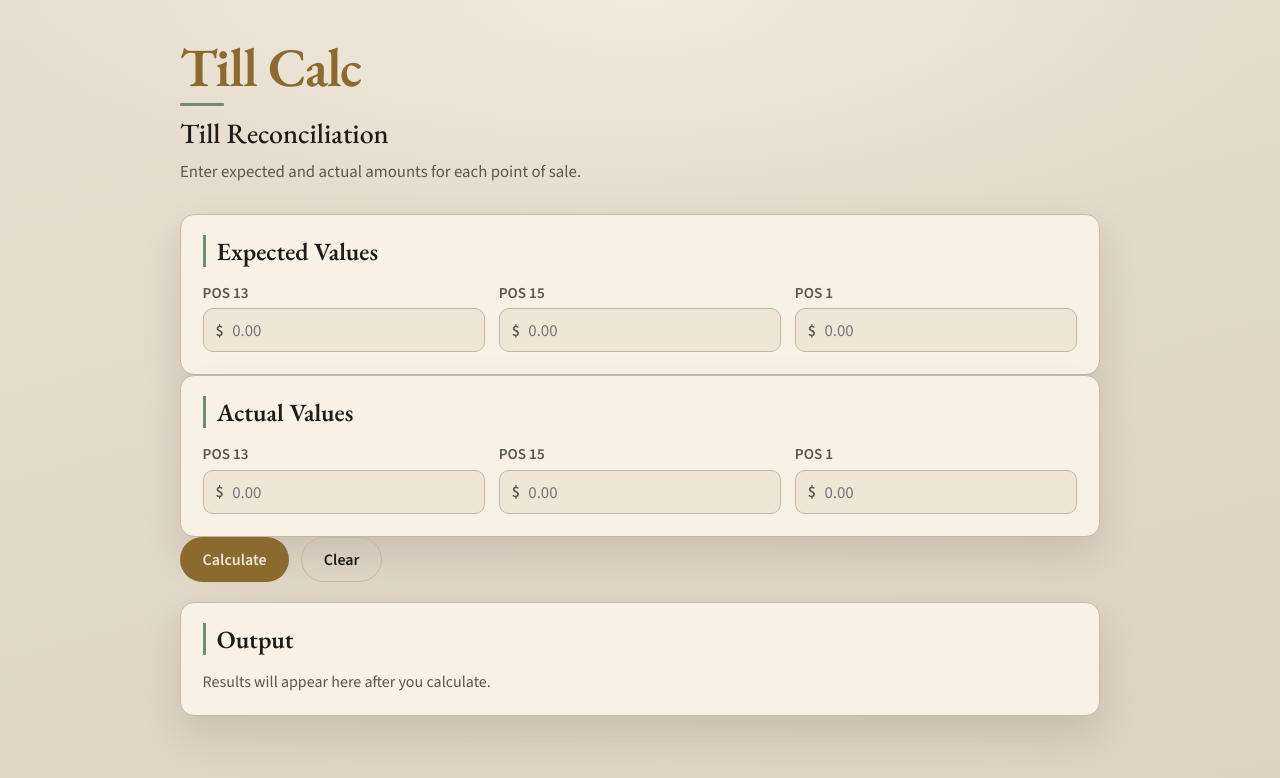
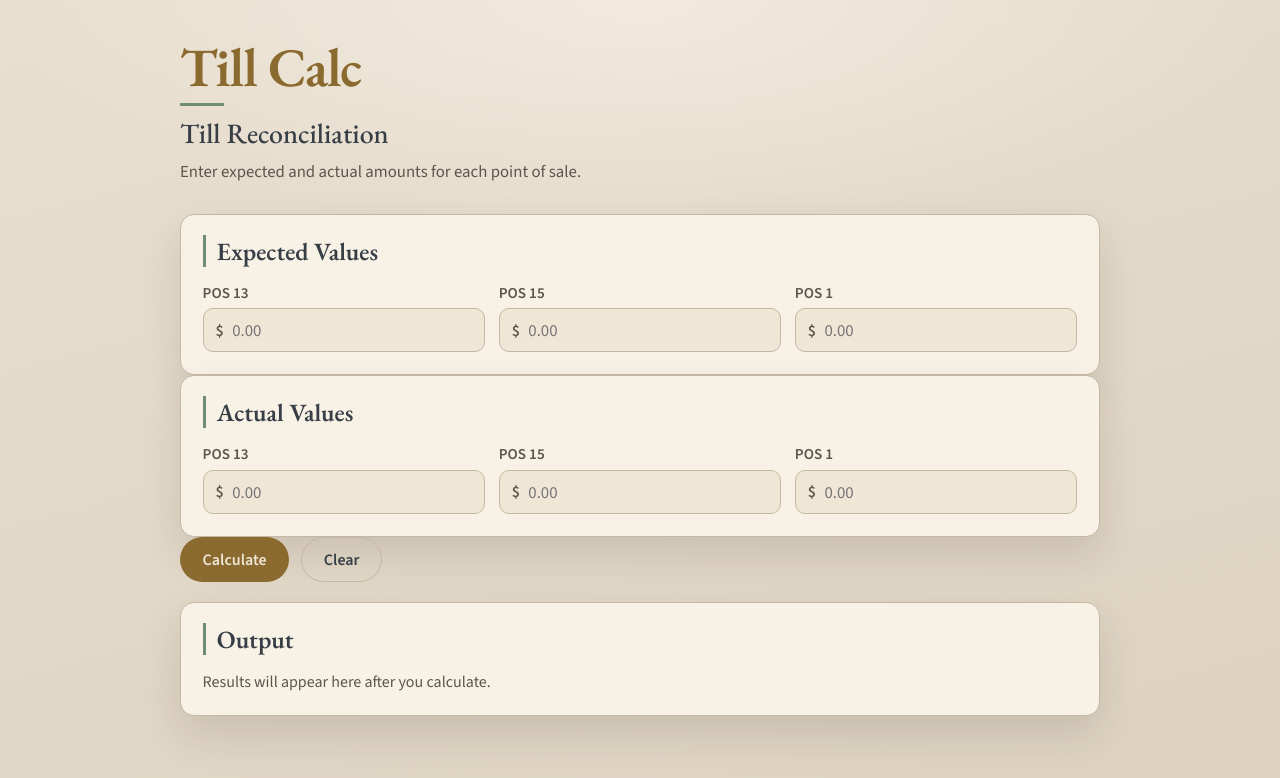
Before and after one commit to igard1326/till-calc, a plain HTML site: page index.html in a window 1280 px wide. Drawn offline with nearby package versions, Linux system fonts and the light colour scheme.

Commit message:
Update styles.css
Changed --ink to be less charcoal and more basalt

```diff
--- a/css/styles.css
+++ b/css/styles.css
@@ -12,7 +12,7 @@
 */
 
 :root {
-    --ink: #1f1c18;
+    --ink: #383e46;
     --muted: #5c564c;
     --paper: #efe6d6;
     --travertine: #e8dfd0;
```
